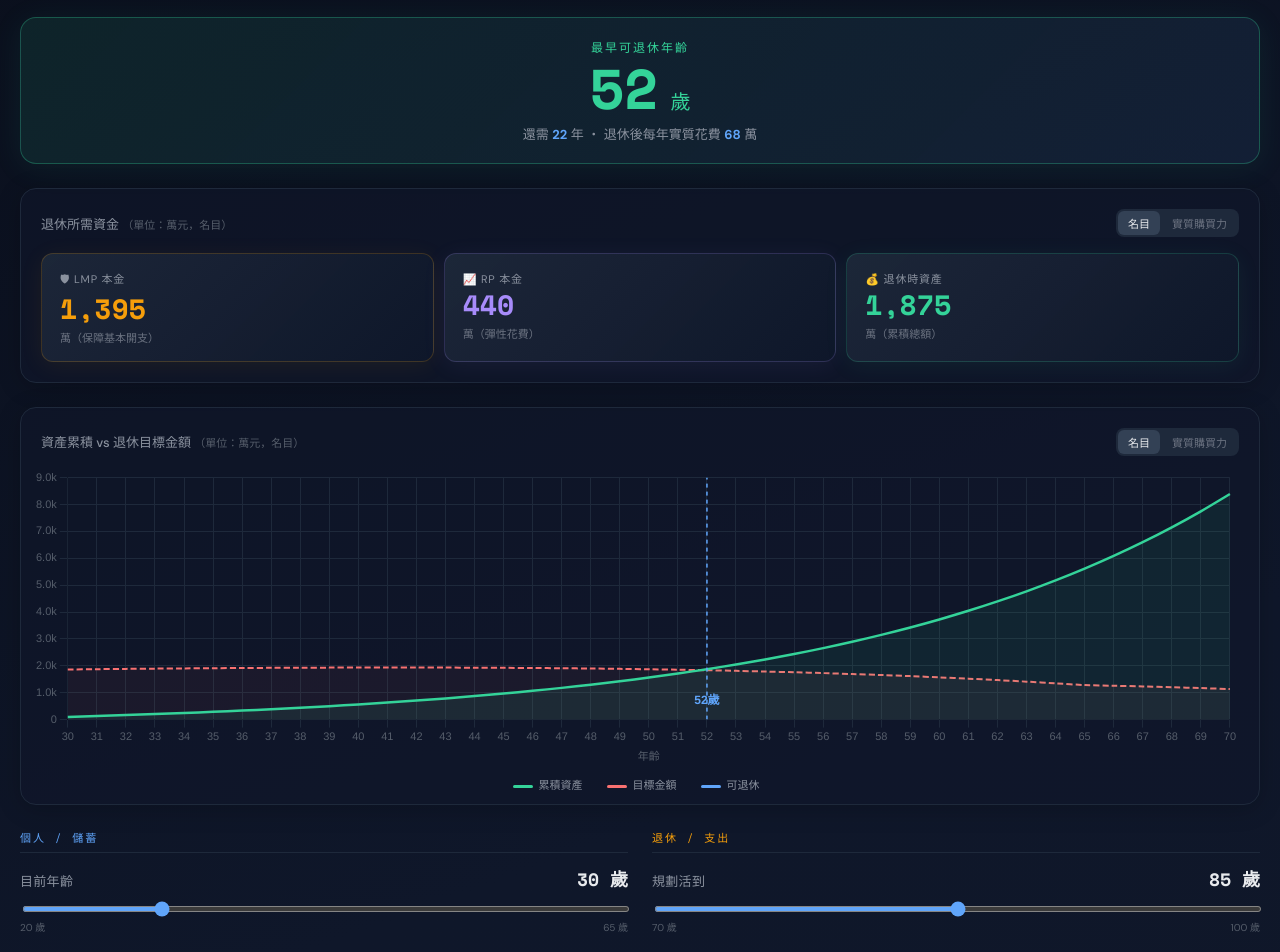
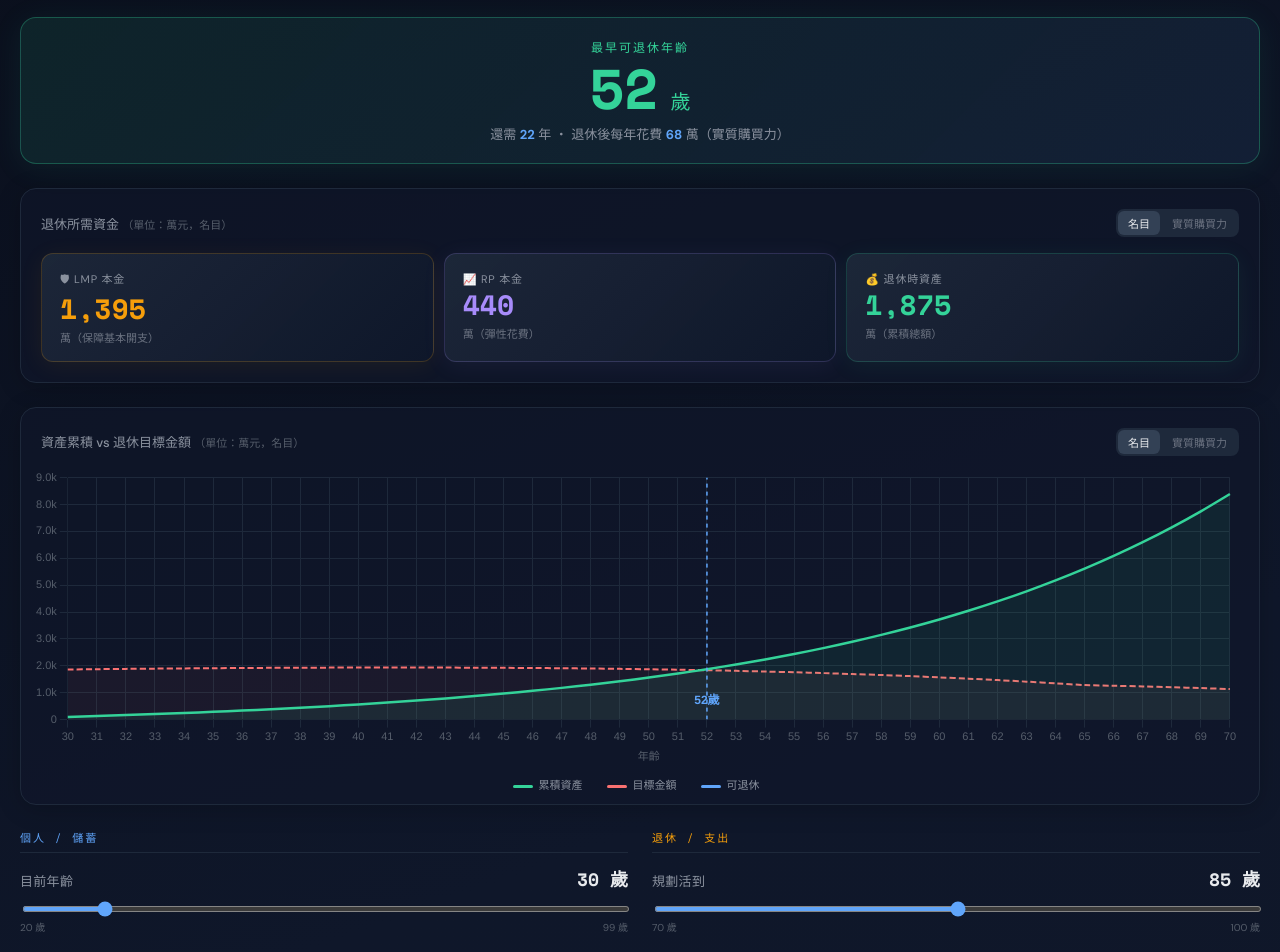
Before and after one commit to Roku-rgb/roku-rgb.github.io, a Vue app in the folder source/when-can-i-retire/: page / in a window 1280 px wide. Shown: the part 120-1072 px from the top of the page. Built offline with nearby package versions, Linux system fonts and the light colour scheme.

Commit message:
finetune UI

```diff
--- a/source/when-can-i-retire/src/components/InfoCards.vue
+++ b/source/when-can-i-retire/src/components/InfoCards.vue
@@ -1,31 +1,38 @@
 <script setup lang="ts">
-import { computed } from 'vue'
-import type { RetireDetails } from '../types/retirement'
+import { computed } from "vue";
+import type { RetireDetails } from "../types/retirement";
 
 const props = defineProps<{
-  details: RetireDetails
-  inflation: number
-  currentAge: number
-  isNominal: boolean
-}>()
+  details: RetireDetails | null;
+  inflation: number;
+  currentAge: number;
+  isNominal: boolean;
+}>();
 
 const emit = defineEmits<{
-  'update:isNominal': [value: boolean]
-}>()
-
-const factor = computed(() => {
-  const k = props.details.age - props.currentAge
-  return Math.pow(1 + props.inflation / 100, k)
-})
+  "update:isNominal": [value: boolean];
+}>();
 
 const display = computed(() => {
-  const f = props.isNominal ? factor.value : 1
-  return {
-    lmp: Math.round(props.details.lmp * f),
-    rp: Math.round(props.details.rp * f),
-    assets: Math.round(props.details.assets * f),
+  if (!props.details) {
+    return {
+      lmp: "-",
+      rp: "-",
+      assets: "-",
+    };
+  } else {
+    let f = 1;
+    if (props.isNominal) {
+      const k = props.details.age - props.currentAge;
+      f = Math.pow(1 + props.inflation / 100, k);
+    }
+    return {
+      lmp: Math.round(props.details.lmp * f),
+      rp: Math.round(props.details.rp * f),
+      assets: Math.round(props.details.assets * f),
+    };
   }
-})
+});
 </script>
 
 <template>
@@ -33,11 +40,23 @@ const display = computed(() => {
     <div class="block-header">
       <div class="block-title">
         退休所需資金
-        <span class="block-unit">（單位：萬元，{{ isNominal ? '名目' : '實質購買力' }}）</span>
+        <span class="block-unit"
+          >（單位：萬元，{{ isNominal ? "名目" : "實質購買力" }}）</span
+        >
       </div>
       <div class="toggle-group">
-        <button class="toggle-btn" :class="{ active: isNominal }" @click="emit('update:isNominal', true)">名目</button>
-        <button class="toggle-btn" :class="{ active: !isNominal }" @click="emit('update:isNominal', false)">實質購買力</button>
+        <button
+          class="toggle-btn"
+          :class="{ active: isNominal }"
+          @click="emit('update:isNominal', true)">
+          名目
+        </button>
+        <button
+          class="toggle-btn"
+          :class="{ active: !isNominal }"
+          @click="emit('update:isNominal', false)">
+          實質購買力
+        </button>
       </div>
     </div>
     <div class="cards">
@@ -115,7 +134,11 @@ const display = computed(() => {
   flex-wrap: wrap;
 }
 .card {
-  background: linear-gradient(135deg, rgba(30, 41, 59, 0.9), rgba(15, 23, 42, 0.95));
+  background: linear-gradient(
+    135deg,
+    rgba(30, 41, 59, 0.9),
+    rgba(15, 23, 42, 0.95)
+  );
   border: 1px solid color-mix(in srgb, var(--card-color) 20%, transparent);
   border-radius: 12px;
   padding: 16px 18px;
@@ -129,13 +152,13 @@ const display = computed(() => {
   margin-bottom: 4px;
   letter-spacing: 0.8px;
   text-transform: uppercase;
-  font-family: 'DM Sans', sans-serif;
+  font-family: "DM Sans", sans-serif;
 }
 .card-value {
   font-size: 28px;
   font-weight: 800;
   color: var(--card-color);
-  font-family: 'Space Mono', monospace;
+  font-family: "Space Mono", monospace;
   line-height: 1.1;
 }
 .card-sub {
--- a/source/when-can-i-retire/src/components/ResultBanner.vue
+++ b/source/when-can-i-retire/src/components/ResultBanner.vue
@@ -13,12 +13,16 @@ defineProps<{
     <div class="banner-age">{{ retireAge }}<span class="banner-unit"> 歲</span></div>
     <div class="banner-info">
       還需 <span class="hl">{{ retireDetails.yearsToRetire }}</span> 年 ・
-      退休後每年實質花費 <span class="hl">{{ retireDetails.totalAnnualSpend }}</span> 萬
+      退休後每年花費 <span class="hl">{{ retireDetails.totalAnnualSpend }}</span> 萬（實質購買力）
     </div>
   </div>
   <div v-else class="banner banner--fail">
-    <div class="banner-warn">⚠ 目前條件下無法在 70 歲前退休</div>
-    <div class="banner-hint">請嘗試增加存款、降低開支或調整預期壽命</div>
+    <div class="banner-subtitle">最早可退休年齡</div>
+    <div class="banner-age">-<span class="banner-unit"> 歲</span></div>
+    <div class="banner-info">
+      還需 <span class="hl">-</span> 年 ・
+      退休後每年花費 <span class="hl">-</span> 萬（實質購買力）
+    </div>
   </div>
 </template>
 
--- a/source/when-can-i-retire/src/components/RetirementCalculator.vue
+++ b/source/when-can-i-retire/src/components/RetirementCalculator.vue
@@ -1,5 +1,5 @@
 <script setup lang="ts">
-import { ref } from "vue";
+import { ref, watch } from "vue";
 import {
   useRetirementCalc,
   defaultInputs,
@@ -15,6 +15,16 @@ import SliderGroup from "./SliderGroup.vue";
 const inputs = defaultInputs();
 const result = useRetirementCalc(inputs);
 const isNominal = ref(true);
+
+// 目前年齡超過規劃活到時，強制將規劃活到設成目前年齡+1
+watch(
+  () => inputs.currentAge.value,
+  (age) => {
+    if (age >= inputs.endAge.value) {
+      inputs.endAge.value = age + 1;
+    }
+  },
+);
 </script>
 
 <template>
@@ -33,7 +43,6 @@ const isNominal = ref(true);
 
     <!-- Info Cards -->
     <InfoCards
-      v-if="result.retireDetails"
       :details="result.retireDetails"
       :inflation="inputs.inflation.value"
       :current-age="inputs.currentAge.value"
@@ -54,7 +63,7 @@ const isNominal = ref(true);
           v-model="inputs.currentAge.value"
           label="目前年齡"
           :min="20"
-          :max="65"
+          :max="99"
           :step="1"
           unit=" 歲" />
         <SliderInput
@@ -85,7 +94,7 @@ const isNominal = ref(true);
         <SliderInput
           v-model="inputs.endAge.value"
           label="規劃活到"
-          :min="70"
+          :min="Math.max(70, inputs.currentAge.value + 1)"
           :max="100"
           :step="1"
           unit=" 歲" />
@@ -110,12 +119,6 @@ const isNominal = ref(true);
           :max="60"
           :step="2"
           unit=" 萬/年" />
-      </SliderGroup>
-    </div>
-
-    <!-- Sliders: bottom row -->
-    <div class="grid-3">
-      <SliderGroup title="利率假設" color="#a78bfa">
         <SliderInput
           v-model="inputs.pensionAge.value"
           label="年金起領年齡"
@@ -123,6 +126,12 @@ const isNominal = ref(true);
           :max="70"
           :step="1"
           unit=" 歲" />
+      </SliderGroup>
+    </div>
+
+    <!-- Sliders: bottom row -->
+    <div class="grid-3">
+      <SliderGroup title="利率假設" color="#a78bfa">
         <SliderInput
           v-model="inputs.inflation.value"
           label="預估通膨率"
--- a/source/when-can-i-retire/src/composables/useRetirementCalc.ts
+++ b/source/when-can-i-retire/src/composables/useRetirementCalc.ts
@@ -53,11 +53,13 @@ export function useRetirementCalc(inputs: CalcInputs) {
     const data = [];
     let retireAge: number | null = null;
 
-    for (
-      let age = inputs.currentAge.value;
-      age <= Math.min(inputs.endAge.value, 70);
-      age++
-    ) {
+    // 最大年齡限制 (動態調整計算範圍)
+    let maxAge = Math.min(inputs.endAge.value, 70);
+    if (inputs.currentAge.value > 65) {
+      maxAge = Math.min(inputs.endAge.value, 100);
+    }
+
+    for (let age = inputs.currentAge.value; age <= maxAge; age++) {
       const k = age - inputs.currentAge.value;
       const assets = futureValue(
         inputs.currentCash.value,
```
